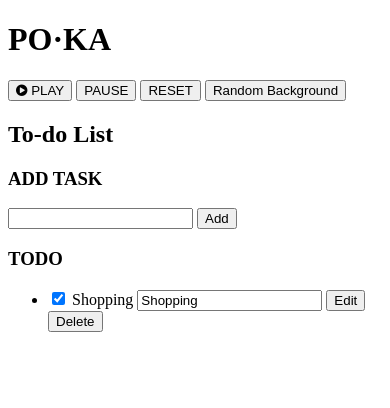
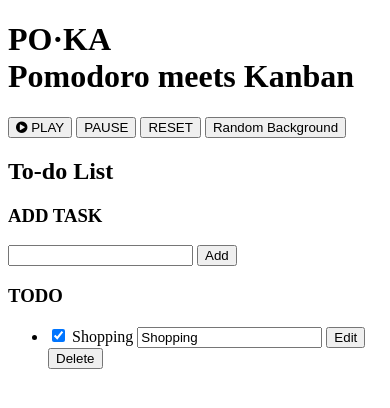
Before and after one commit to chingu-voyage3/bears-32, a browser extension: page src/index.html in a window 390 px wide. Drawn offline with nearby package versions, Linux system fonts and the light colour scheme.

Commit message:
Enable mobile devices to load the page with an appropriate zoom level
- Add viewport meta tag

```diff
--- a/src/index.html
+++ b/src/index.html
@@ -3,6 +3,7 @@
 
 <head>
   <title>PoKa</title>
+  <meta name="viewport" content="width=device-width, initial-scale=1" />
   <link rel="stylesheet" type="text/css" href="https://cdnjs.cloudflare.com/ajax/libs/font-awesome/4.7.0/css/font-awesome.min.css">
   <link href="https://code.jquery.com/ui/1.10.4/themes/ui-lightness/jquery-ui.css"
     rel="stylesheet">
@@ -10,7 +11,7 @@
 
 <body>
   <div class="background">
-    <h1>PO&middot;KA</h1>
+    <h1>PO&middot;KA<br />Pomodoro meets Kanban</h1>
     <div class="content">
 
       <!-- Pomodoro Timer -->
```
